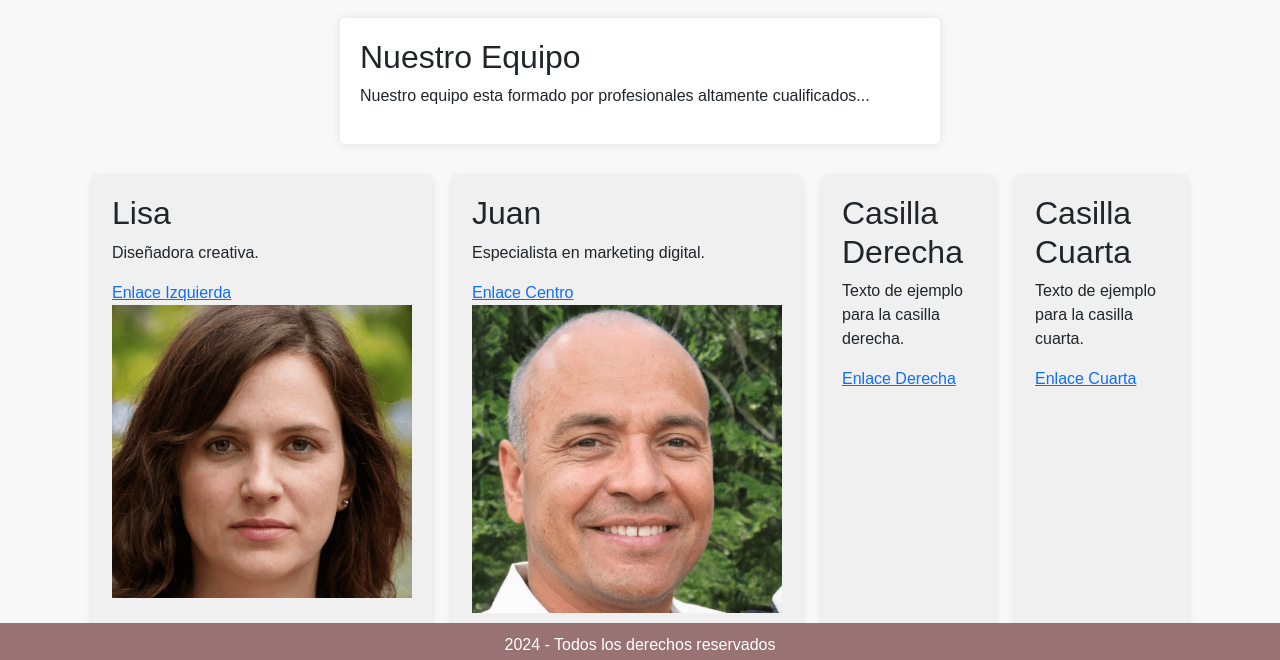
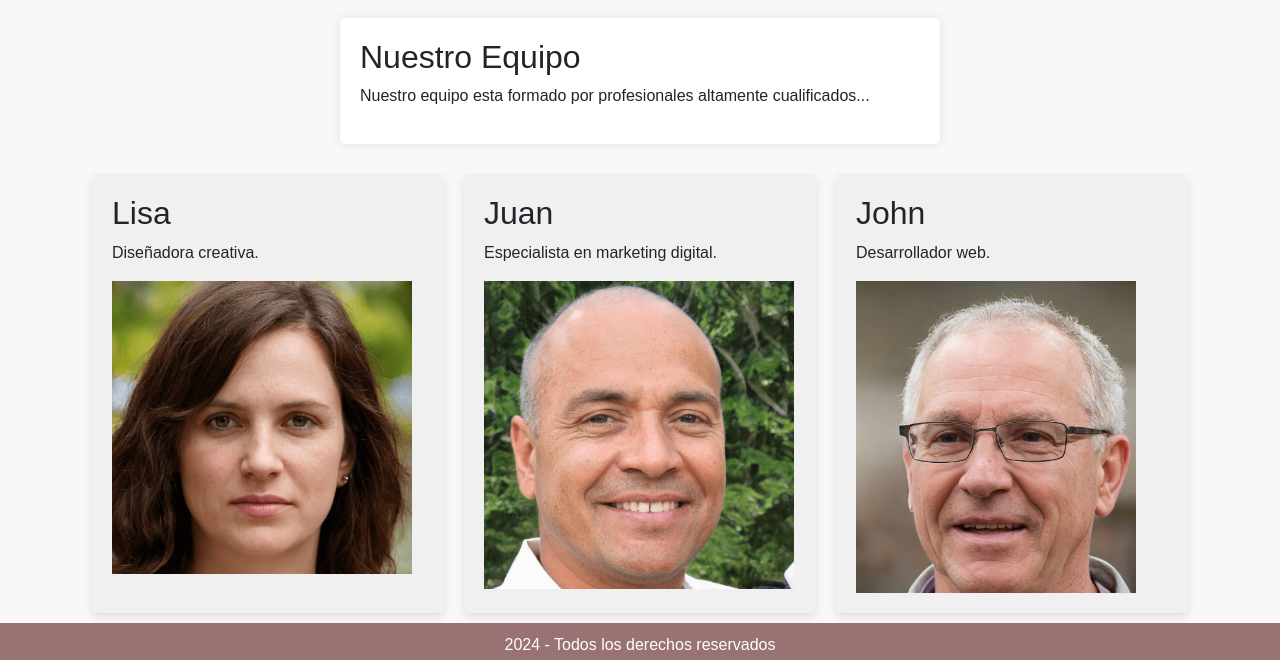
Before and after one commit to Bastisek/WebPage, a plain HTML site: page pages/about.html in a window 1280 px wide. Shown: the part 117-777 px from the top of the page. Drawn offline with nearby package versions, Linux system fonts and the light colour scheme.

Commit message:
imggggggggggg

```diff
--- a/pages/about.html
+++ b/pages/about.html
@@ -48,29 +48,22 @@
       <div class="box">
           <h2>Lisa</h2>
           <p>Diseñadora creativa.</p>
-          <a href="#">Enlace Izquierda</a>
           <img src="/img/image.png" alt="persona_1" width="300px">
       </div>
 
       <div class="box">
           <h2>Juan</h2>
           <p>Especialista en marketing digital.</p>
-          <a href="#">Enlace Centro</a>
-          <img src="/img/image2.png" alt="persona_1" width="310x">
+          <img src="/img/image2.png" alt="persona_1" width="310px">
       </div>
 
       <div class="box">
-          <h2>Casilla Derecha</h2>
-          <p>Texto de ejemplo para la casilla derecha.</p>
-          <a href="#">Enlace Derecha</a>
+          <h2>John</h2>
+          <p>Desarrollador web.</p>
+          <img src="/img/descargar (1).jpeg" alt=""width="280px">
 
       </div>
 
-      <div class="box"> <!-- Nueva caja -->
-          <h2>Casilla Cuarta</h2>
-          <p>Texto de ejemplo para la casilla cuarta.</p>
-          <a href="#">Enlace Cuarta</a>
-      </div>
     </div>
     <section id="content">
       <h2>Nuestra Historia</h2>
```
Also changed, not shown: img/descargar (1).jpeg (added), img/retrato.png (added).
